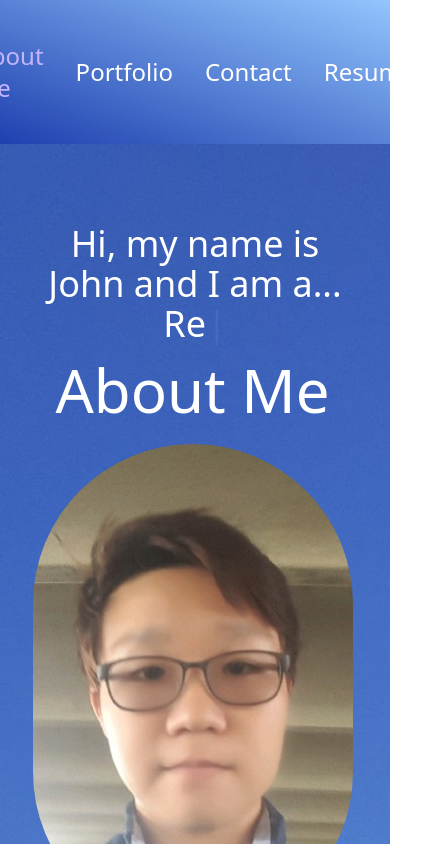
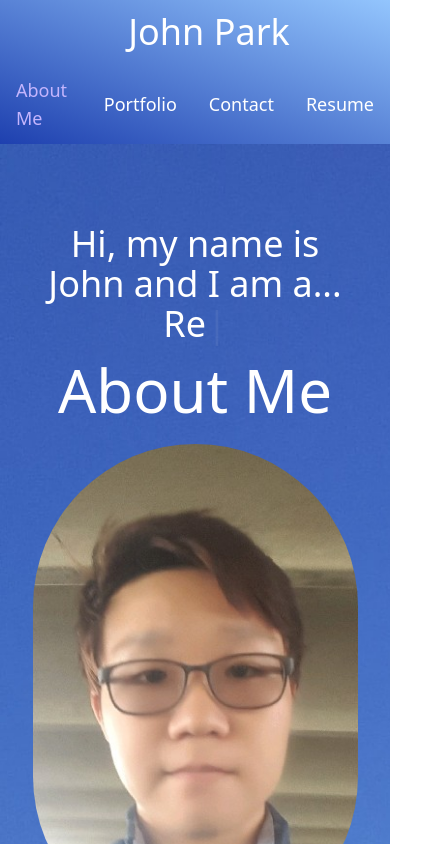
Before and after one commit to aznjp/react-portfolio, a React (Create React App) app: page / in a window 390 px wide. Shown: the top 844 px of the page, 431 px wide, since content can reach past the window. Built offline with nearby package versions, Linux system fonts and the light colour scheme.

Commit message:
added in changes to about and navbar for updates

```diff
--- a/src/App.css
+++ b/src/App.css
@@ -3,7 +3,6 @@
 }
 
 .App-logo {
-  height: 40vmin;
   pointer-events: none;
 }
 
@@ -15,7 +14,6 @@
 
 .App-header {
   background-color: #282c34;
-  min-height: 100vh;
   display: flex;
   flex-direction: column;
   align-items: center;
--- a/src/components/About/index.js
+++ b/src/components/About/index.js
@@ -19,7 +19,7 @@ function About() {
           />
         </div>
 
-        <section className="container text-center">
+        <section className="text-center">
           <h2 className="mb-6 text-6xl">About Me</h2>
           <img
             src={profileImage}
--- a/src/components/Navigation/index.js
+++ b/src/components/Navigation/index.js
@@ -1,6 +1,5 @@
 import React, {useEffect} from 'react';
 
-// import logo from "../../logo.svg";
 import "../../App.css";
 import "../../index.css";
 
@@ -21,9 +20,17 @@ function Navigation(props) {
   }, [currentTab]);
 
   return (
-      <nav className ="flex items-center justify-center lg:justify-between flex-wrap w-full h-36 text-white text-4xl">
+      <nav className ="flex flex-wrap items-center justify-center lg:justify-between w-full h-36 text-white text-4xl">
+        <div className="flex items-center text-white mr-0">
+          <a className="focus:outline-none text-4xl flex justify-center pl-7"href="/">
+              John Park
+          </a>
+        </div>
+
+
+
         <div className="w-full flex-grow lg:flex lg:items-center lg:w-auto lg:block">
-          <ul className = "flex justify-center lg:justify-end flex-1 items-center text-2xl xl:text-2xl">
+          <ul className = "flex justify-center lg:justify-end flex-1 items-center text-lg xl:text-2xl">
             {tabs.map((tabs) => (
               <li className= {`pl-4 pr-4 cursor-pointer ${currentTab === tabs && 'navActive text-purple-300'}`} key={tabs} >
               <span
--- a/tailwind.config.js
+++ b/tailwind.config.js
@@ -148,7 +148,13 @@ module.exports = {
       inner: "inset 0 2px 4px 0 rgba(0, 0, 0, 0.06)",
       none: "none",
     },
-    container: {},
+    container: {
+      padding: {
+        DEFAULT: '1rem',
+        sm: '2rem',
+        lg: '4rem'
+      }
+    },
     cursor: {
       auto: "auto",
       default: "default",
```
Also changed, not shown: 1 other file (tests, documents, lock files or other folders).
